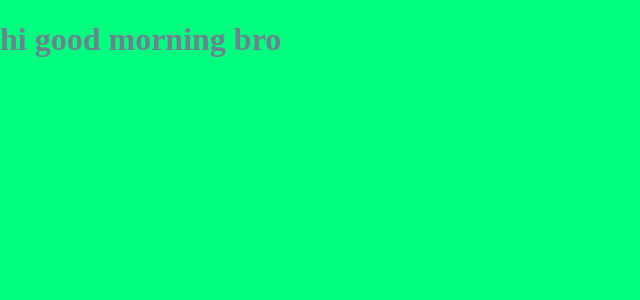
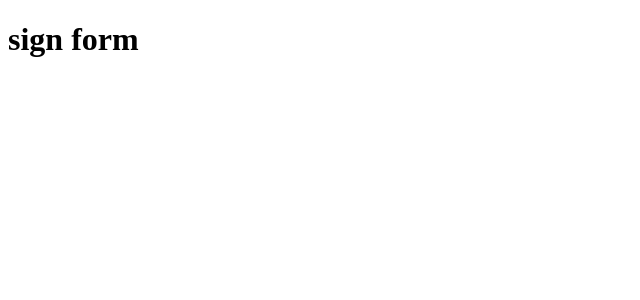
Before and after one commit to RedKamo/PomoApp, a React app: page /signup in a window 1280 px wide. Shown: the top 300 px of the page, without its empty margins (0-640 px from the left). Built offline with nearby package versions, Linux system fonts and the light colour scheme.

Commit message:
set workspace and first components

```diff
--- a/package.json
+++ b/package.json
@@ -15,7 +15,8 @@
     "@webpack-cli/init": "^1.0.2",
     "i": "^0.3.6",
     "react": "^17.0.1",
-    "react-dom": "^17.0.1"
+    "react-dom": "^17.0.1",
+    "react-router-dom": "^5.2.0"
   },
   "devDependencies": {
     "@babel/core": "^7.12.3",
--- a/src/assets/styles/App.scss
+++ b/src/assets/styles/App.scss
@@ -1,5 +1,5 @@
 body {
   margin: 0;
   background-color: springgreen;
-  color: slategray;
+  color: yellow;
 }
--- /dev/null
+++ b/src/components/SignUp.jsx
@@ -0,0 +1,7 @@
+import React from 'react';
+
+const SignUp =()=>(
+  <h1>sign form</h1>
+)
+
+export default SignUp;
--- a/src/index.js
+++ b/src/index.js
@@ -1,5 +1,7 @@
 import React from 'react';
 import ReactDOM from 'react-dom';
-import HelloWorld from './components/HelloWorld';
+//import HelloWorld from './components/HelloWorld';
+//import App from './App';
+import SignUp from './components/SignUp';
 
-ReactDOM.render(<HelloWorld />, document.getElementById('app'));
+ReactDOM.render(<SignUp />, document.getElementById('app'));
```
Also changed, not shown: src/App.jsx (added, +18 -0 lines), src/components/Header.jsx (added, +9 -0 lines), src/pages/Layout.jsx (added, +17 -0 lines), 1 other file (tests, documents, lock files or other folders).
